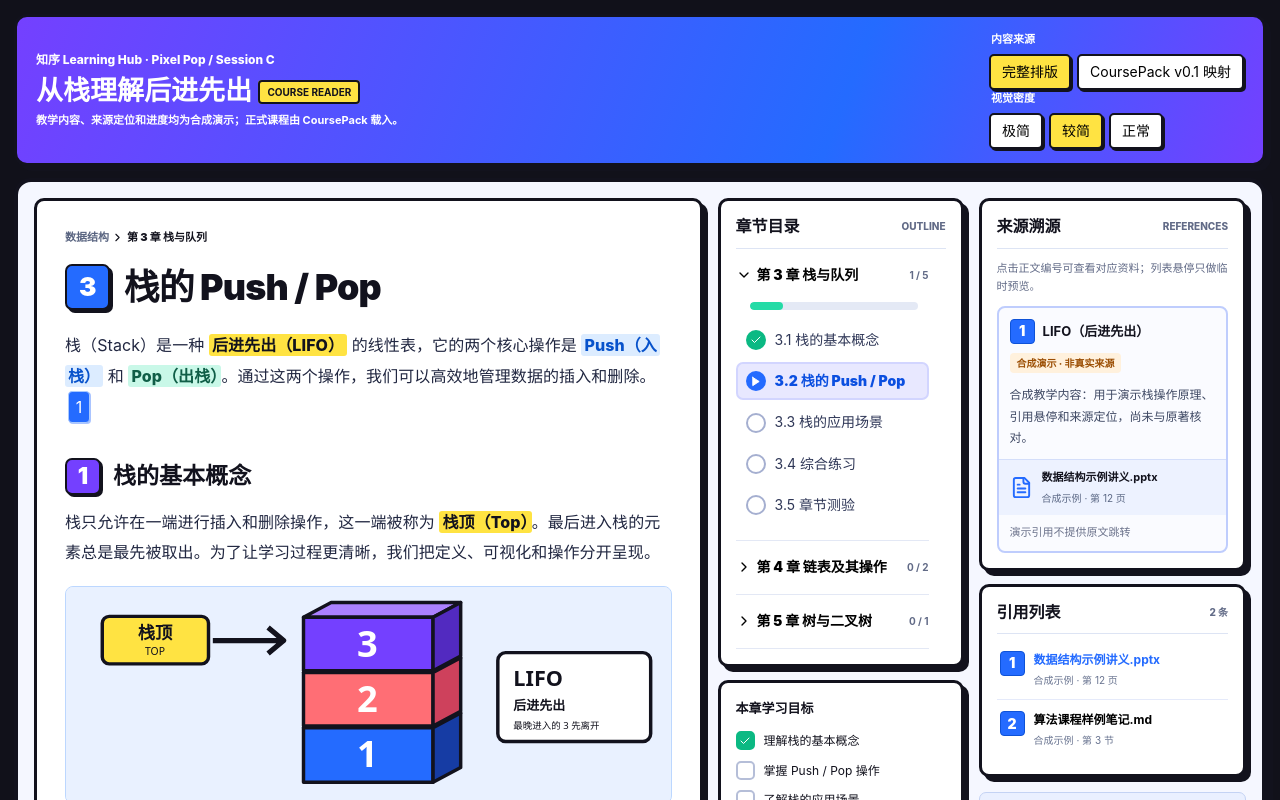
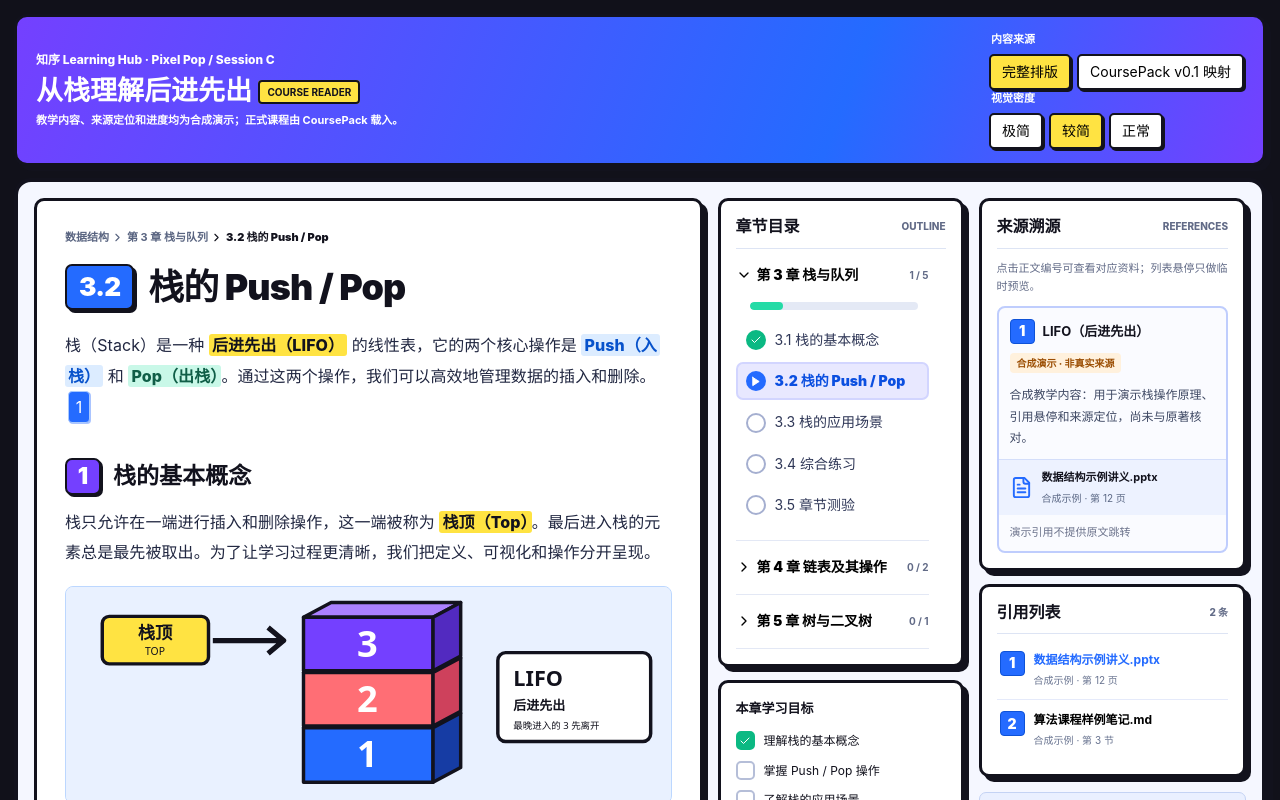
Before and after one commit to colddreamxiaowd/ContinueLeanringWithAI, a Next.js app in the folder web/: page /ui-lab/session-c in a window 1280 px wide. Shown: the top 800 px of the page. Built offline with nearby package versions, Linux system fonts and the light colour scheme.

Commit message:
fix(reader): align section numbering and prevent cross-chapter demo-source confusion

```diff
--- a/web/src/design/pixel-pop/workstreams/reader/Demo.tsx
+++ b/web/src/design/pixel-pop/workstreams/reader/Demo.tsx
@@ -46,12 +46,12 @@ const lesson:LessonData={id:"demo-stack",title:"栈的 Push / Pop",breadcrumb:["
   {type:"heading",id:"demo-pop",number:"3",title:"Pop（出栈）操作"},
   {type:"paragraph",content:[{text:"Pop 取走当前栈顶并返回它。如果栈已经为空，出栈必须给出明确的失败反馈；否则调用方就无法判断返回值是否有效。执行连续操作时，不妨自己写下栈的变化：Push(2) → Push(5) → Pop()，先离开的是 5。"}]},
   {type:"keyPoints",id:"key-stack",title:"本节知识点总结",items:["Push 总是在栈顶插入元素，Pop 从栈顶移除元素。","后进先出（LIFO）决定了数据的实际访问顺序。","Python 列表的 append 通常是均摊 O(1)，并非每次必然恒定。","空栈、满栈等边界需要明确设计。"]},
-  {type:"heading",id:"s33",number:"3",title:"栈的应用场景"},
+  {type:"heading",id:"s33",number:"4",title:"栈的应用场景"},
   {type:"paragraph",content:[{text:"函数调用栈、表达式求值和撤销操作，都可以利用栈的后进先出性质。当你在编辑器里连续输入、删除和修改内容时，撤销通常要优先撤销最后一次操作，因此栈比队列更自然。"}]},
   {type:"paragraph",content:[{text:"括号匹配是另一个典型例子：读到左括号就入栈；遇到右括号时，检查最近一个未关闭的左括号。如果出现空栈或者类型不匹配，就说明表达式存在问题。"}]},
-  {type:"heading",id:"s34",number:"4",title:"综合练习"},
+  {type:"heading",id:"s34",number:"5",title:"综合练习"},
   {type:"paragraph",content:[{text:"尝试自己写出三次 Push 后执行 Pop 的结果，并解释元素顺序为什么改变。"}]},
-  {type:"heading",id:"s35",number:"5",title:"章节测验"},
+  {type:"heading",id:"s35",number:"6",title:"章节测验"},
   {type:"activity",id:"demo-quiz",kind:"quiz",label:"练习内容由 CoursePack 交互组件负责渲染。"},
   {type:"heading",id:"s41",number:"6",title:"单链表结构（跨章示意）"},
   {type:"paragraph",content:[{text:"链表通过节点之间的引用组织数据，与栈、队列所描述的访问规则是两个不同维度。一个栈可以使用数组实现，也可以使用链表实现。读者应该先区分数据结构的抽象行为与具体存储方式。"}]},
@@ -77,7 +77,7 @@ function editorialLesson(chapterId:string):LessonData{
   const start=chapterId==="ch4"?split("s41"):chapterId==="ch5"?split("s51"):0;
   const end=chapterId==="ch3"?split("s41"):chapterId==="ch4"?split("s51"):lesson.blocks.length;
   const title=chapterId==="ch4"?"链表与节点":chapterId==="ch5"?"树与层级结构":lesson.title;
-  return {...lesson,title,breadcrumb:["数据结构",chapters.find(x=>x.id===chapterId)?.label||"课程内容"],blocks:lesson.blocks.slice(start,end)};
+  return {...lesson,title,breadcrumb:chapterId==="ch3"?lesson.breadcrumb:["数据结构",chapters.find(x=>x.id===chapterId)?.label||"课程内容"],blocks:lesson.blocks.slice(start,end)};
 }
 export function ReaderDemo({fullPage=false}:{fullPage?:boolean}={}){
   const [density,setDensity]=useState<"minimal"|"balanced"|"normal">("balanced");
@@ -87,7 +87,7 @@ export function ReaderDemo({fullPage=false}:{fullPage?:boolean}={}){
   function navigateTo(id:string){
     setActiveSectionId(id);setJumpId(id);
     const targetChapter=chapters.find(c=>c.sections.some(section=>section.id===id));
-    if(targetChapter&&sourceMode==="editorial")setSelectedChapterId(targetChapter.id);
+    if(targetChapter&&sourceMode==="editorial"){setSelectedChapterId(targetChapter.id);if(targetChapter.id!=="ch3")setSelectedCitationId(null);}
   }
   useEffect(()=>{
     if(!jumpId)return;
@@ -100,7 +100,7 @@ export function ReaderDemo({fullPage=false}:{fullPage?:boolean}={}){
   const mapped=adaptCoursePackV01(coursePackDemo,{mode:"demo",completedBlockIds:["concept"],activeBlockId:"more"});
   const currentLesson=sourceMode==="editorial"?editorialLesson(selectedChapterId):mapped.lesson as LessonData;
   const currentChapters=sourceMode==="editorial"?chapters:mapped.chapters as OutlineChapter[];
-  const currentCitations=sourceMode==="editorial"?references:mapped.citations as CitationRecord[];
+  const currentCitations=sourceMode==="editorial"?(selectedChapterId==="ch3"?references:[]):mapped.citations as CitationRecord[];
   const [activeSectionId,setActiveSectionId]=useState("s32");
   const [selectedCitationId,setSelectedCitationId]=useState<string|null>("cite-1");
   useEffect(()=>{if(sourceMode==="coursepack"){setActiveSectionId("more");setSelectedCitationId("mock-12");}
```
